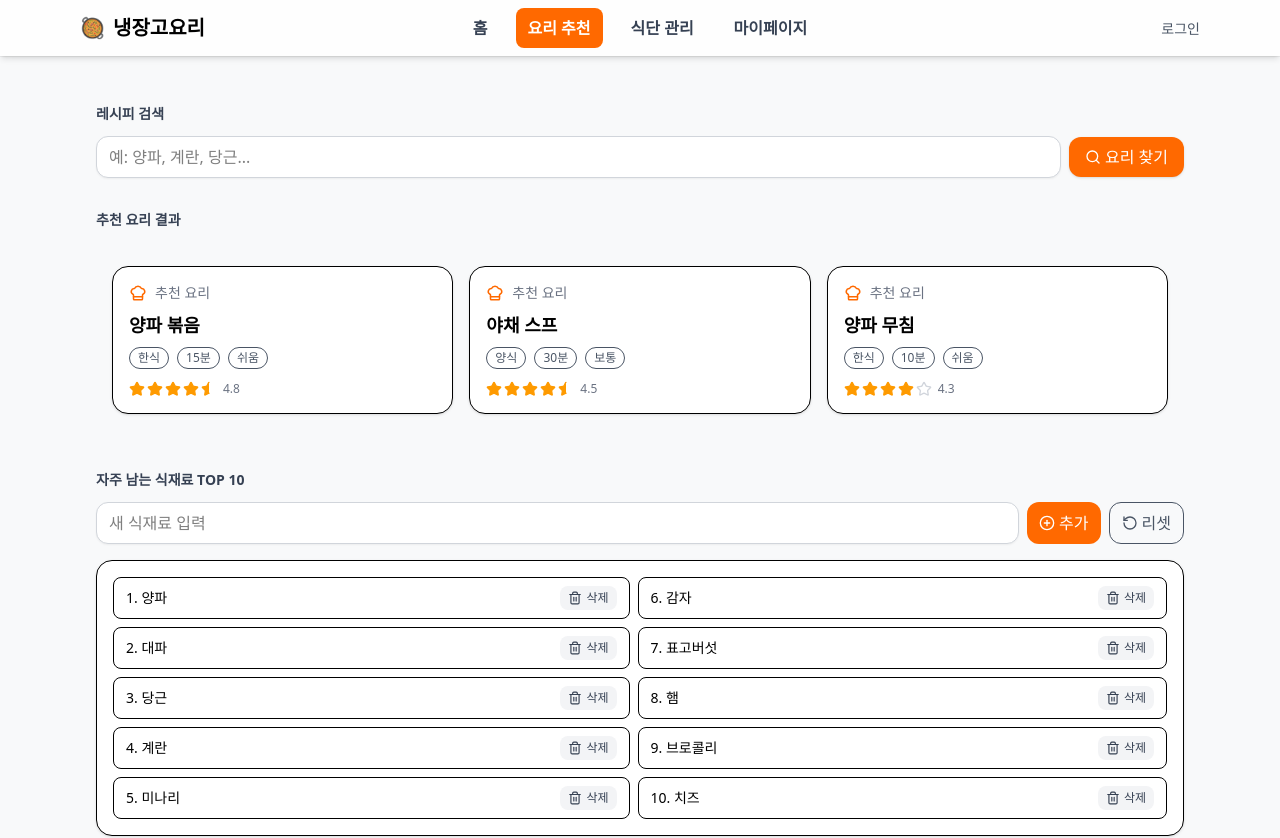
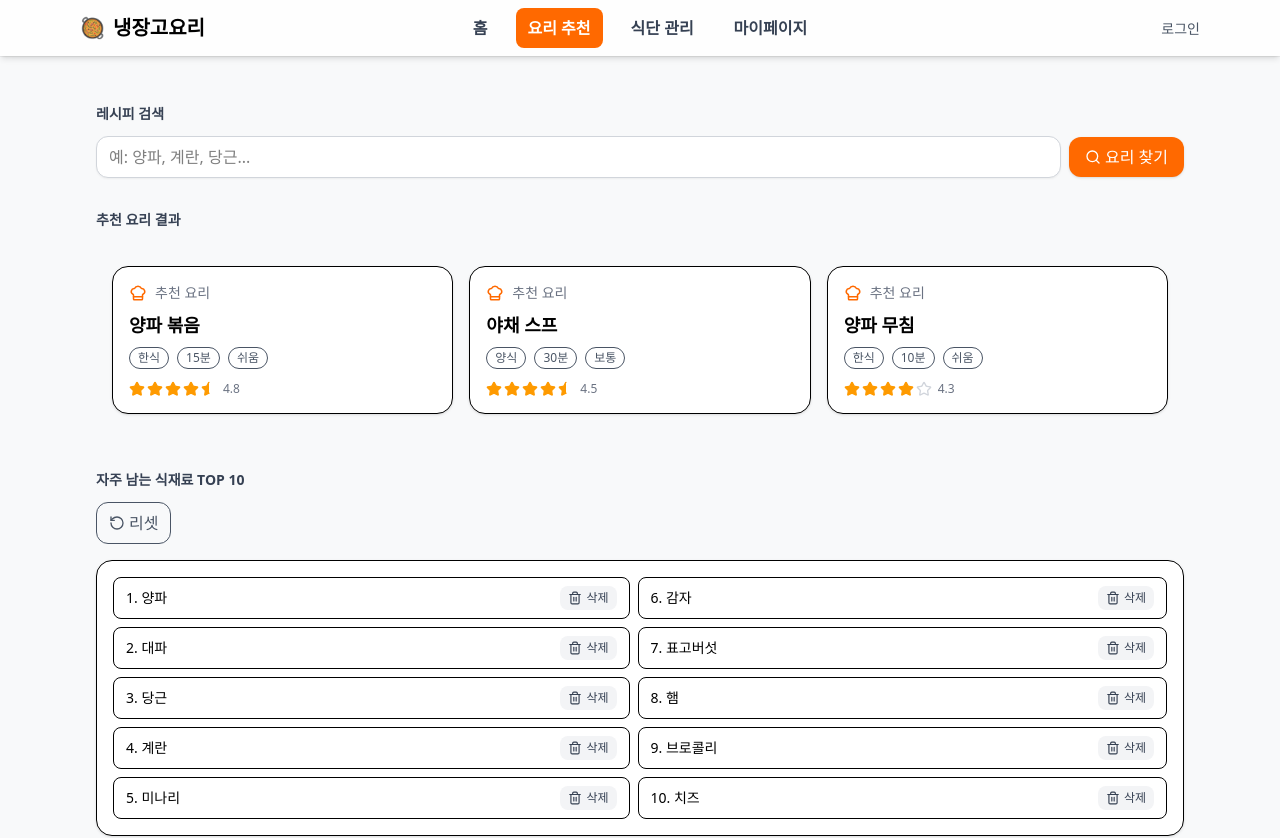
Before and after one commit to ncp-vst/frontend, a Next.js app: page /recipes in a window 1280 px wide. Shown: the top 838 px of the page. Built offline with nearby package versions, Linux system fonts and the light colour scheme.

Commit message:
- 추가 버튼 삭제

```diff
--- a/src/components/LeftoverList.tsx
+++ b/src/components/LeftoverList.tsx
@@ -54,22 +54,6 @@ export default function LeftoverList() {
       <h3 className="mb-3 text-sm font-semibold text-gray-700">자주 남는 식재료 TOP 10</h3>
 
       <div className="mb-4 flex gap-2">
-        <input
-          value={newItem}
-          onChange={(e) => setNewItem(e.target.value)}
-          placeholder="새 식재료 입력"
-          className="flex-1 rounded-xl border px-3 py-2 focus:outline-none focus:ring-2 focus:ring-orange-300"
-        />
-        <button
-          onClick={() => {
-            if (!newItem.trim()) return;
-            setLeftovers((prev) => [newItem.trim(), ...prev].slice(0, 10));
-            setNewItem("");
-          }}
-          className="inline-flex items-center gap-1 rounded-xl bg-orange-500 px-3 py-2 text-white hover:bg-orange-600"
-        >
-          <PlusCircle size={16} /> 추가
-        </button>
         <button
           onClick={() => {
             localStorage.removeItem("leftovers");
```
